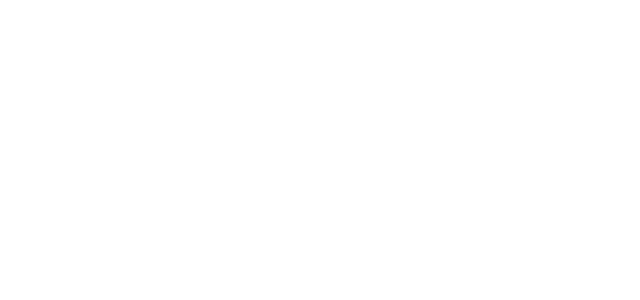
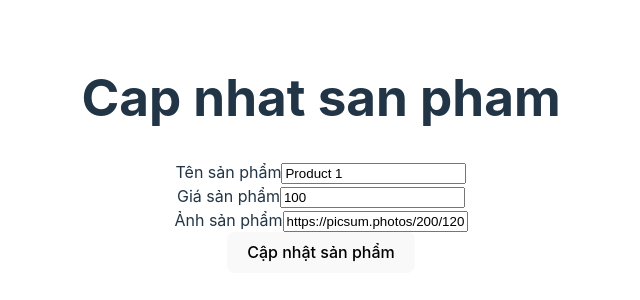
Before and after one commit to sontv8/FA24-TS-WD19202, a React (Vite) app in the folder my-app/: page /admin/products/1/update in a window 1280 px wide. Before the commit this address had no page. Shown: the part 246-546 px from the top of the page, without its empty margins (319-959 px from the left). Built offline with nearby package versions, Linux system fonts and the light colour scheme; data requests are answered from the project's data file.

Commit message:
update product

```diff
--- a/my-app/db.json
+++ b/my-app/db.json
@@ -8,8 +8,8 @@
     },
     {
       "id": "2",
-      "name": "Product 2",
-      "price": 200,
+      "name": "Product 2 update 2",
+      "price": "222222",
       "image": "https://picsum.photos/200/120"
     },
     {
--- a/my-app/src/App.tsx
+++ b/my-app/src/App.tsx
@@ -5,6 +5,7 @@
 import ProductManagement from './pages/ProductManagement'
 import { IProduct } from './interfaces/Product'
 import AddProduct from './pages/AddProduct'
+import UpdateProduct from './pages/UpdateProduct'
 
 function App() {
   const [products,setProducts] = useState<IProduct[]>([])
@@ -58,9 +59,22 @@
       <Route path='/admin' element={<HomePage />}/>
       <Route path='/admin/products' element={<ProductManagement products={products} onHandleRemove={onHandleRemove}/>}/>
       <Route path="/admin/products/add" element={<AddProduct onHandleChange={onHandleChange} onHandleSubmit={onHandleSubmit}/>}/>
+      <Route path="/admin/products/:id/update" element={<UpdateProduct products={products}/>}/>
     </Routes>
     </>
   )
 }
 
 export default App
+
+/*
+  Update:
+    B1: tạo component UpdateProduct.tsx
+    B2: tạo router
+    B3: lấy id sản phẩm trên url
+    B4: lấy thông tin sản phẩm cần update dựa vào id
+    B5: hiển thị thông tin sản phẩm cần update vào form
+    B6: lấy thông tin mới từ form
+    B7: call api và update dữ liệu mới
+    B8: hiển thị lại danh sách sản phẩm
+*/
--- /dev/null
+++ b/my-app/src/pages/UpdateProduct.tsx
@@ -0,0 +1,49 @@
+import { useState } from "react"
+import { useNavigate, useParams } from "react-router-dom"
+
+const UpdateProduct = ({products}) => {
+    const [product,setProduct] = useState({})
+
+    const navigate = useNavigate();
+    const {id} = useParams()
+    const currentProduct = products.find((item) => item.id == id)
+    console.log(currentProduct);
+
+    const onHandleChange = (e: React.ChangeEvent<HTMLInputElement> ) => {
+        const {name,value} = e.target;
+        setProduct({...product,[name]:value});
+        // computed property name
+      }
+
+      const onUpdate = (e) => {
+        e.preventDefault()
+        fetch(`http://localhost:3000/products/${id}`,{
+            method:"PATCH",
+            headers:{
+                "Content-Type":"application/json"
+            },
+            body:JSON.stringify(product)
+        }).then(() => navigate("/admin/products"))
+      }
+
+    return <div>
+        <h1>Cap nhat san pham</h1>
+        <form onSubmit={onUpdate}>
+            <div className="form-group">
+                <label htmlFor="">Tên sản phẩm</label>
+                <input type="text" name='name' onInput={onHandleChange} defaultValue={currentProduct?.name}/>
+            </div>
+            <div className="form-group">
+                <label htmlFor="">Giá sản phẩm</label>
+                <input type="text" name='price' onInput={onHandleChange} defaultValue={currentProduct?.price}/>
+            </div>
+            <div className="form-group">
+                <label htmlFor="">Ảnh sản phẩm</label>
+                <input type="text"  name='image' onInput={onHandleChange} defaultValue={currentProduct?.image}/>
+            </div>
+            <button>Cập nhật sản phẩm</button>
+        </form>
+    </div>
+}
+
+export default UpdateProduct
```
